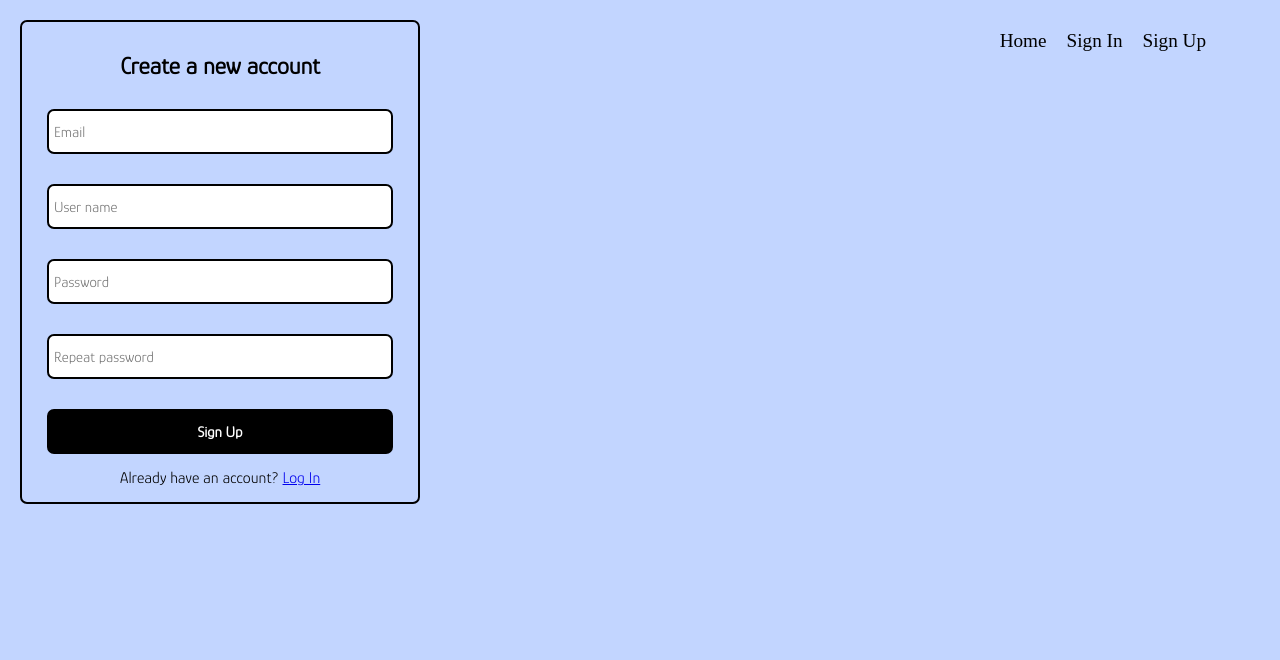
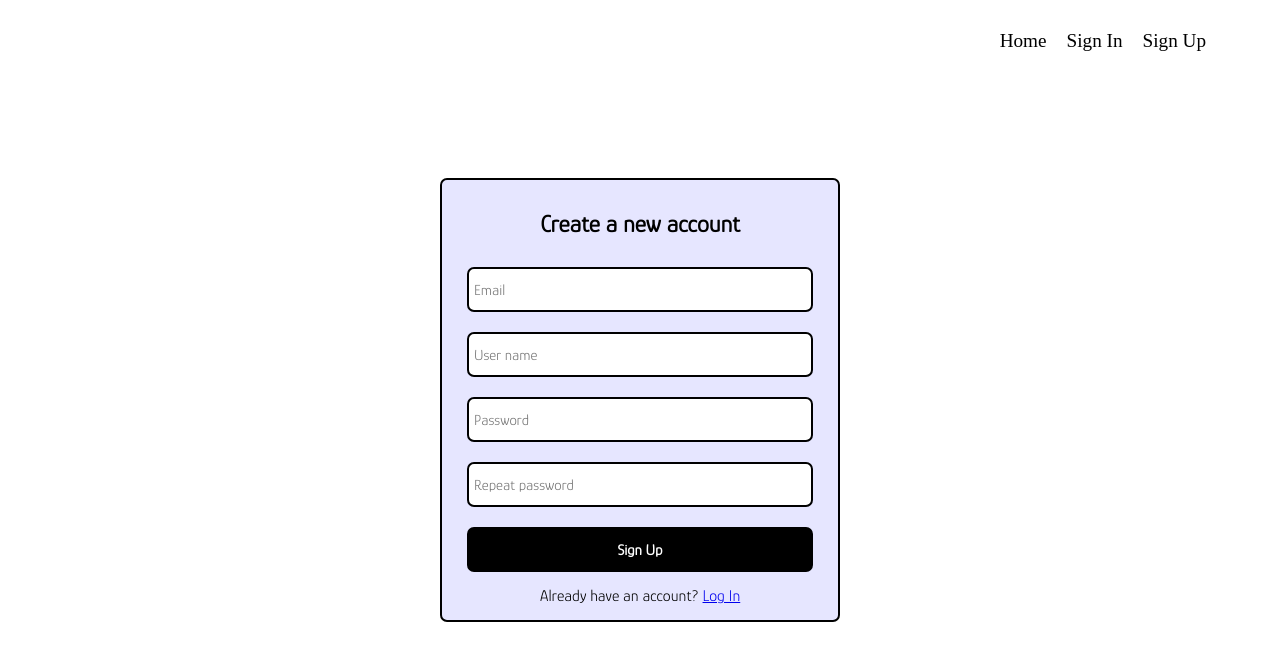
Before and after one commit to kornatskyi/authentication-form, a React app: page /signup in a window 1280 px wide. Shown: the top 660 px of the page. Built offline with nearby package versions, Linux system fonts and the light colour scheme; no server answers.

Commit message:
better styling for login and register components

```diff
--- a/src/index.css
+++ b/src/index.css
@@ -14,6 +14,6 @@ body {
 .appContainer {
   width: 100%;
   min-height: 100vh;
-  background-color: rgb(194, 213, 255);
+  background-color: rgb(255, 255, 255);
   position: absolute;
 }
--- a/src/styles/FormContainer.scss
+++ b/src/styles/FormContainer.scss
@@ -1,67 +1,68 @@
-@import "./variables";
+@import './variables';
 
 .formContainer {
-    display       : flex;
+  background-color: $color29;
+
+  display: flex;
   flex-direction: column;
-    align-items   : center;
+  align-items: center;
+
+  width: 100%;
 
   max-width: 400px;
-    min-width: 200px;
 
-    margin       : 20px;
-    border       : 2px solid $color0;
+  margin: auto auto;
+  border: 2px solid $color0;
   border-radius: 7px;
-
+  left: 50%;
+  top: 50%;
+  transform: translate(-50%, -50%);
   padding: 15px 25px;
 
+  position: absolute;
+
   .form-header {
-        margin         : 15px;
-        width          : 100%;
-        display        : flex;
+    margin: 15px;
+    width: 100%;
+    display: flex;
     justify-content: center;
-        text-align     : center;
+    text-align: center;
   }
 
   form {
-
-        display       : flex;
+    display: flex;
     flex-direction: column;
-        align-items   : center;
-        width         : 100%;
+    align-items: center;
+    width: 100%;
 
     input {
       font-size: 15px;
-            outline  : none;
+      outline: none;
+      margin: 15px 0 5px 0;
+      width: 100%;
+      border: 2px solid $color0;
+      border-radius: 7px;
+      height: 45px;
+      padding: 5px;
 
-            margin       : 15px 0;
-            width        : 100%;
-            border       : 2px solid $color0;
-            border-radius: 7px;
-            height       : 45px;
-            padding      : 5px;
-
-            &[type="submit"] {
+      &[type='submit'] {
         background-color: $color0;
-                color           : $color1;
-                font-weight     : bold;
-                cursor          : pointer;
+        color: $color1;
+        font-weight: bold;
+        cursor: pointer;
+        margin-bottom: 15px;
       }
 
       &:focus {
-                box-shadow:
-                    0 0 5px $color2,
-                    0 0 6px $color2,
-                    0 0 7px $color2;
+        box-shadow: 0 0 5px $color2, 0 0 6px $color2, 0 0 7px $color2;
       }
     }
   }
 
-
   .error {
-        color       : $error;
-        width       : 100%;
-        font-size   : 15px;
+    color: $error;
+    width: 100%;
+    font-size: 15px;
     padding-left: 5px;
-
   }
 }
--- a/src/styles/_variables.scss
+++ b/src/styles/_variables.scss
@@ -1,9 +1,11 @@
 //Color Schema
-$color0 : black;
+$color0: black;
 $color01: hsl(0, 0%, 35%);
 
-$color1 : rgb(255, 255, 255);
+$color1: rgb(255, 255, 255);
 
-$color2 : hsl(275, 80%, 46%);
+$color2: #000033;
+$color20: #00004d;
+$color29: #e6e6ff;
 
 $error: red;
```
Lines whose indentation alone changed are shown as unchanged.
